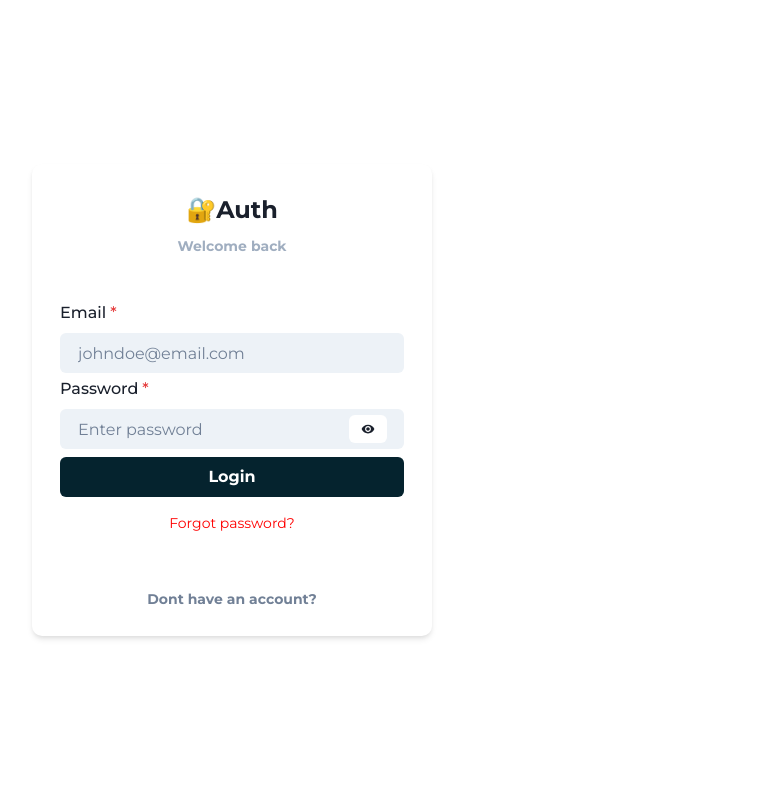
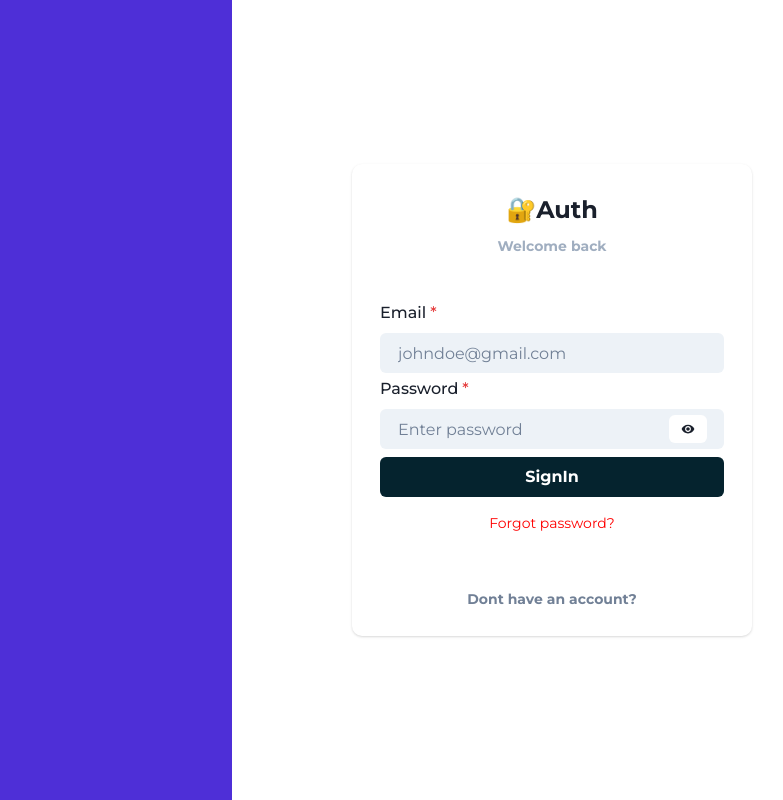
Before and after one commit to dennissammy77/vendar_frontend, a Next.js app: page /signin in a window 1280 px wide. Shown: the whole page, without its empty margins (408-1191 px from the left). Built offline with nearby package versions, Linux system fonts and the light colour scheme.

Commit message:
Sign Up & LogIn :Auth form

```diff
--- a/src/app/(auth)/layout.js
+++ b/src/app/(auth)/layout.js
@@ -1,10 +1,13 @@
-import { Box } from "@chakra-ui/react";
+import { Box, Flex, Image } from "@chakra-ui/react";
 import React from "react";
 
 export default function Layout({children}){
     return(
-        <Box h='100vh' w='100%' display={'flex'} alignItems={'center'} justify={'center'}>
-            {children}
-        </Box>
+        <Flex h='100vh' w='100%' flexDirection={{sm:'column',md:'row'}}>
+            <Box h='100%' w={{sm:'100%',md:'50%'}} bg='#4E2FD7' display={{sm:'none',md:'block'}}/>
+            <Box display='center' alignItems={'center'} justify={'center'} h='100%' w={{sm:'100%',md:'50%'}}>
+                {children}
+            </Box>
+        </Flex>
     )
 }
--- a/src/api/auth/route.js
+++ b/src/app/api/auth/route.js
@@ -13,3 +13,14 @@ export default async function SignUpApi (payload){
         return result;
     }
 }
+export async function SignInApi (payload){
+    let base_url = await RouteHandler();
+	const cookies = new Cookies();
+	const result = await axios.post(`${base_url}/api/auth/signin`,payload);
+    if (result?.data?.error){
+        throw new Error(result.data.message)
+    }else{
+        cookies.set('user_token1', result?.data.token, {path: '/'});
+        return result;
+    }
+}
--- a/src/api/routehandler.js
+++ b/src/app/api/routehandler.js
@@ -10,7 +10,7 @@ async function RouteHandler() {
 	}else if(env == "production"){
 		base_url = prodbaseurl;
 	}
-    return null;
+    return base_url;
 }
 
 export default RouteHandler;
--- a/src/components/ui/auth/CardWrapper.js
+++ b/src/components/ui/auth/CardWrapper.js
@@ -14,7 +14,7 @@ const CardWrapper=({
   showSocial
 })=>{
   return (
-    <Card w='400px' boxShadow='md' borderRadius={10} p='2'>
+    <Card w='400px' borderRadius={10} p='2'>
       <CardHeader>
         <Header label={headerLabel}/>
       </CardHeader>
--- a/src/components/ui/auth/Login-Form.js
+++ b/src/components/ui/auth/Login-Form.js
@@ -1,94 +1,105 @@
 'use client'
 
-import { Box, Button, Input, InputGroup, InputRightElement, Text } from '@chakra-ui/react'
-import React, { use, useContext, useState } from 'react'
+import { Box, Button, Icon, Input, InputGroup, InputRightElement, Text, useToast } from '@chakra-ui/react'
+import React, { useContext, useState } from 'react'
 import CardWrapper from './CardWrapper'
 import {
   FormControl,
   FormLabel,
-  FormErrorMessage,
 } from '@chakra-ui/react';
+import { useForm } from 'react-hook-form';
+import { yupResolver } from "@hookform/resolvers/yup"
+import * as yup from "yup"
 
 import { MdVisibility,MdVisibilityOff } from "react-icons/md";
-import { useTransition } from 'react';
 import { useRouter } from 'next/navigation';
-//import SignIn from '@/api/auth/signin/route';
 import { UserContext } from '@/components/providers/user.context';
+import { CiWarning } from 'react-icons/ci';
+import { SignInApi } from '@/app/api/auth/route';
 
 const LoginForm=()=>{
   const router = useRouter();
-  const [email, set_email]=useState('');
-  const [password, set_password]=useState('');
-  const [input_error, set_input_error]=useState(false);
-  const [isPending, startTransition] = useTransition();
+  const toast = useToast();
   const {set_user_handler} = useContext(UserContext)
 
   const [show, setShow] = useState(false); //handle state to toggle password
 	const handleClick = () => setShow(!show); //handle state to toggle view of password
 
-  const payload={
-    email,
-    password,
-  }
-  const Verify_Inputs=()=>{
-		const validRegex = /^[a-zA-Z0-9.!#$%&'*+/=?^_`{|}~-]+@[a-zA-Z0-9-]+(?:\.[a-zA-Z0-9-]+)*$/;
-		if (password && email){
-			if (!email.match(validRegex)){
-        return toast({ title: 'Error!:Use a valid email format e.g example@company.com', description: ``, status: 'warning', variant:'left-accent', position: 'top-left', isClosable: true });
-			}else{
-				//handle_Sign_In()
-			}
-		}else{
-			set_input_error(true);
-      return toast({ title: 'Error!:Required fields need to be filled', description: ``, status: 'warning', variant:'left-accent', position: 'top-left', isClosable: true });
-		}
-	}
-	const handle_Sign_In=async()=>{
-		await SignIn(payload).then((response)=>{
-        toast({ title: 'Success!:SignIn successfull', description: ``, status: 'warning', variant:'left-accent', position: 'top-left', isClosable: true });
+  const EmailRegex = /^(([^<>()\[\]\\.,;:\s@"]+(\.[^<>()\[\]\\.,;:\s@"]+)*)|(".+"))@((\[[0-9]{1,3}\.[0-9]{1,3}\.[0-9]{1,3}\.[0-9]{1,3}\])|(([a-zA-Z\-0-9]+\.)+[a-zA-Z]{2,}))$/
+  const schema = yup.object().shape({
+    email: yup.string().email().required().matches(EmailRegex, 'Email address must be of correct format'),
+    password: yup.string().required().min(6).max(16),
+  });
+  const {
+    register,
+    handleSubmit,
+    setError,
+    formState: { errors, isSubmitting },
+  } = useForm({
+    resolver: yupResolver(schema),
+  });
+  const onSubmit = async(data) => {
+    try {
+      await SignInApi(data).then((response)=>{
+          toast({ title: 'Success!:Sign In successfully', description: ``, status: 'success', variant:'left-accent', position: 'top-left', isClosable: true });
           setTimeout(()=>{
-          router.push('/')
+            router.back();
           },2000)
           set_user_handler(response)
           return ;
       }).catch((err)=>{
-        return toast({ title: 'Error while signing into your account', description: ``, status: 'warning', variant:'left-accent', position: 'top-left', isClosable: true });
-    }).finally(()=>{
-      set_input_error(false)
+          return toast({ title: `${err}`, description: ``, status: 'error', variant:'left-accent', position: 'top-left', isClosable: true });
       })
+    } catch (error){
+      setError("root", {
+        message: error,
+      });
+      return;
+    }
   }
 
-  const handleSubmit=()=>{
-    startTransition(()=>{
-      Verify_Inputs()
-    })
-  }
   return (
     <CardWrapper
       headerLabel='Welcome back'
       backButtonLabel='Dont have an account?'
       backButtonHref={'/signup'}
     >
-      <FormControl mt='1' isRequired isInvalid={input_error && email == '' ? true : false}>
+      <form onSubmit={handleSubmit(onSubmit)}>
+        <FormControl mt='1' isRequired>
           <FormLabel>Email</FormLabel>
-        <Input disabled={isPending} type='email' placeholder='johndoe@email.com ' variant='filled' required onChange={((e)=>{set_email(e.target.value)})}/>
-        {input_error && email == '' ?  <FormErrorMessage>email is required.</FormErrorMessage> : ( null )}
+          <Input disabled={isSubmitting} {...register('email',{
+            required: "Email is required",
+            validate: (value)=>{
+              if (!value.includes('@')){
+                return "Email must include @";
+              }
+              if (!value.includes('.com')){
+                return "Email must include.com";
+              }
+              if (!value.match(/^[a-zA-Z0-9.!#$%&'*+/=?^_`{|}~-]+@[a-zA-Z0-9-]+(?:\.[a-zA-Z0-9-]+)*$/)){
+                return "Email must be of a valid address";
+              }
+            }
+          })} type='email' placeholder='johndoe@gmail.com' variant='filled'/>
+          {errors.email && ( <Text fontSize={'sm'} color='red'>{errors.email.message}</Text>)}
         </FormControl>
-      <FormControl mt='1' isRequired isInvalid={input_error && password == '' ? true : false}>
+        <FormControl mt='1' isRequired>
           <FormLabel>Password</FormLabel>
           <InputGroup size='md'>
-          <Input disabled={isPending} pr='4.5rem' type={show ? 'text' : 'password'} placeholder='Enter password' variant='filled' required onChange={((e)=>{set_password(e.target.value)})} />
+            <Input disabled={isSubmitting} {...register('password')} pr='4.5rem' type={show ? 'text' : 'password'} placeholder='Enter password' variant='filled'/>
             <InputRightElement width='4.5rem'>
               <Button h='1.75rem' size='sm' onClick={handleClick} bg='#fff'> {show ? <MdVisibilityOff/> : <MdVisibility/>} </Button>
             </InputRightElement>
           </InputGroup>
-        {input_error && password == '' ?  <FormErrorMessage>password is required.</FormErrorMessage> : ( null )}
+          {errors.password && ( <Text fontSize={'sm'} color='red'>{errors.password.message}</Text>)}
         </FormControl>
-      {isPending?
+        {errors.root && <HStack color='red.400' bg='red.200' borderRadius={'md'} p='2' mt='2' align={'center'}><Icon as={CiWarning} boxSize='4'/> <Text>{errors.root.message}</Text></HStack>}
+        {isSubmitting?
           <Button isLoading loadingText='Signing you in' variant='ghost' borderRadius={'md'} w='full'/>
           :
-        <Button variant={'filled'} borderRadius={'md'} bg='#05232e' mt='2' w='full' color='#fff' onClick={handleSubmit}>Login</Button>
+          <Button type='submit' variant={'filled'} borderRadius={'md'} bg='#05232e' mt='2' w='full' color='#fff' onClick={handleSubmit}>SignIn</Button>
         }
+      </form>
       <Text fontSize={'sm'} color='red' my='4' cursor={'pointer'} onClick={(()=>{router.push('/auth/password_reset')})}>Forgot password?</Text>
     </CardWrapper>
   )
```
Also changed, not shown: src/components/ui/auth/SignUp-Form.js (+4 -6 lines), public/auth_bg.png (added). Lines whose indentation alone changed are shown as unchanged.
